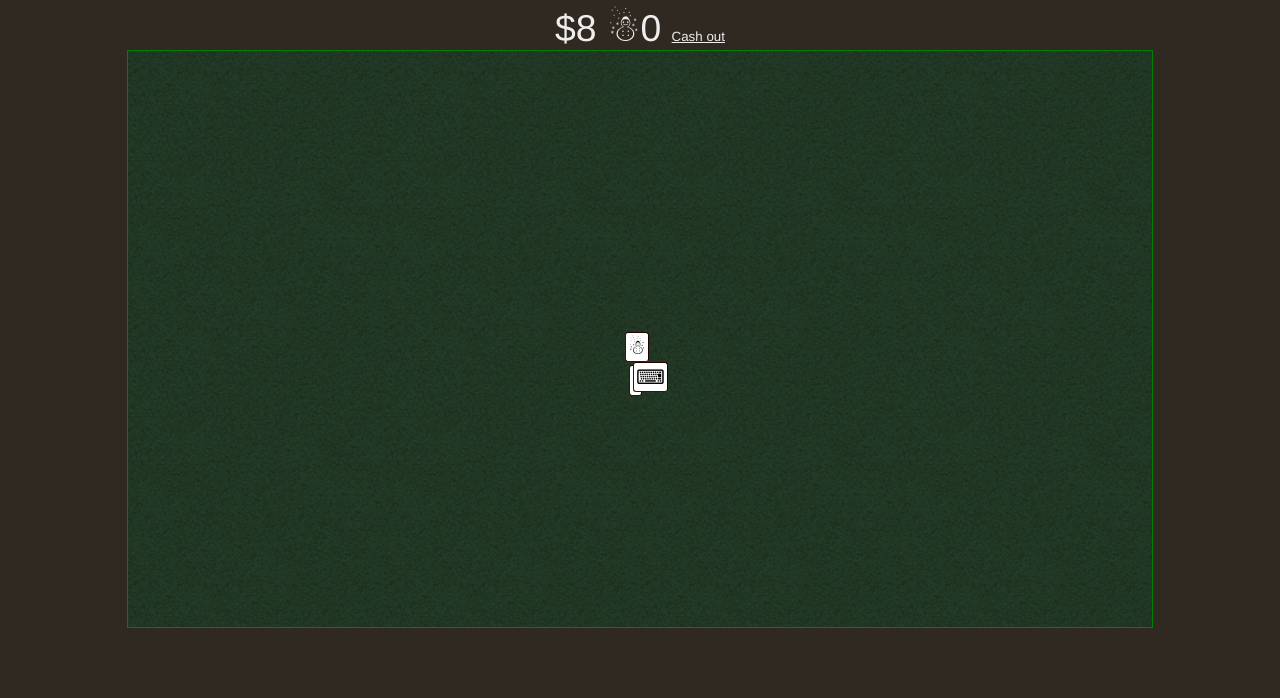
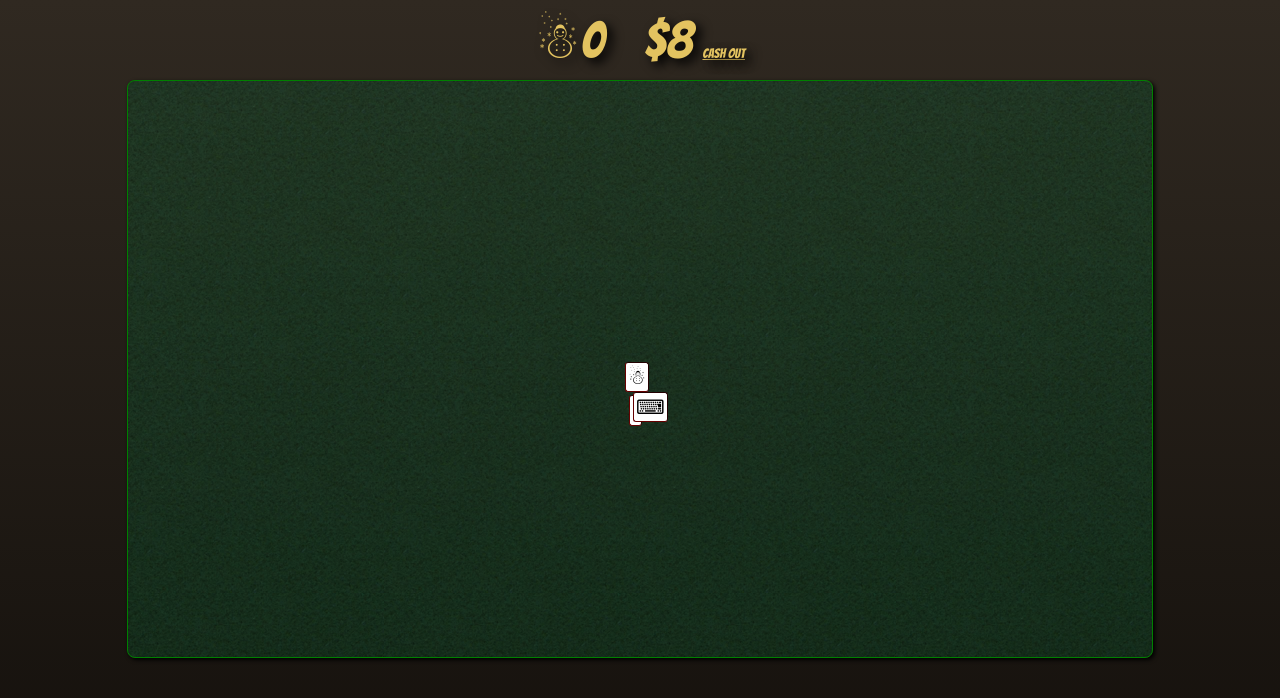
Before and after one commit to mrspeaker/ld31, a plain HTML site: page index.html in a window 1280 px wide. Drawn offline with Linux system fonts and the light colour scheme.

Commit message:
bit o gfx

```diff
--- a/css/main.css
+++ b/css/main.css
@@ -5,7 +5,19 @@ body {
 	margin: 0;
 	background-color: #302921;
 	font-size: 15pt;
-	font-family: helvetica, arial, san-serif;
+	font-family: 'Bangers', cursive;
+	background-image: -webkit-gradient(
+		linear,
+		left top,
+		left bottom,
+		color-stop(0, #302921),
+		color-stop(1, #14100C)
+	);
+	background-image: -o-linear-gradient(bottom, #302921 0%, #14100C 100%);
+	background-image: -moz-linear-gradient(bottom, #302921 0%, #14100C 100%);
+	background-image: -webkit-linear-gradient(bottom, #302921 0%, #14100C 100%);
+	background-image: -ms-linear-gradient(bottom, #302921 0%, #14100C 100%);
+	background-image: linear-gradient(to bottom, #302921 0%, #14100C 100%);
 }
 .char {
 	position: absolute;
@@ -42,6 +54,8 @@ body {
 	border: 1px solid green;
 	margin: auto;
 	background: url(../res/felt.png);
+	box-shadow: black 0.1em 0.1em 0.2em;
+	border-radius: 8px;
 }
 
 #fx {
@@ -61,10 +75,11 @@ body {
 }
 
 #header {
-	height: 50px;
-	color: #eee;
-	font-size:28pt;
-	line-height:42pt;
+	height: 80px;
+	color: #e3c360;
+	font-size:38pt;
+	line-height:60pt;
+	text-shadow: black 0.1em 0.1em 0.2em
 }
 
 .oneup {
--- a/index.html
+++ b/index.html
@@ -4,12 +4,13 @@
 	<title>'sno man around here</title>
 	<meta charset="utf-8" />
 	<link rel="stylesheet" type="text/css" href="css/main.css" />
+	<link href='http://fonts.googleapis.com/css?family=Bangers' rel='stylesheet' type='text/css'>
 </head>
 <body>
 
 	<div id="header" style="text-align:center">
+		<span id="round"></span>&nbsp;&nbsp;&nbsp;
 		<span id="score"></span>
-		<span id="round"></span>
 		<span id="giveUp">Cash out</span>
 		<span id="stats"></span>
 	</div>
--- a/src/main.js
+++ b/src/main.js
@@ -19,6 +19,9 @@
 		shakeTime: 0,
 
 		ini: null,
+
+		headerHeight: 80,
+
 		data: {
 
 			scores: {
@@ -401,7 +404,7 @@
 
 			var shuffleCost = Math.max(this.data.scores.shuffle, -(this.data.scores.snowman / 5) | 0);
 			this.updateScore(shuffleCost);
-			this.addOneUp(this.sign(shuffleCost), x, y - 50, 1);
+			this.addOneUp(this.sign(shuffleCost), x, y - this.headerHeight, 1);
 
 		},
 
@@ -428,7 +431,7 @@
 			}
 
 			for (var i = 0; i < 20; i++) {
-				this.addParticle(x, y - 50)
+				this.addParticle(x, y - (this.headerHeight + 20))
 			}
 
 			this.numChars *= this.data.charGrowSpeed;
```
